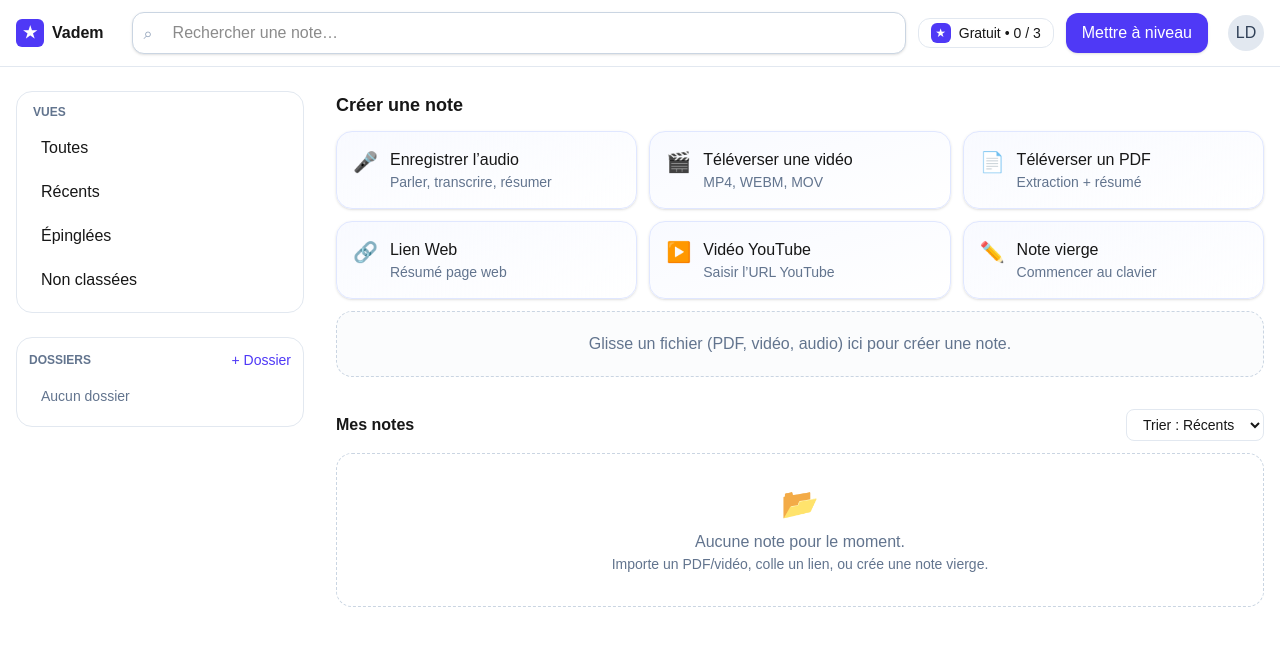
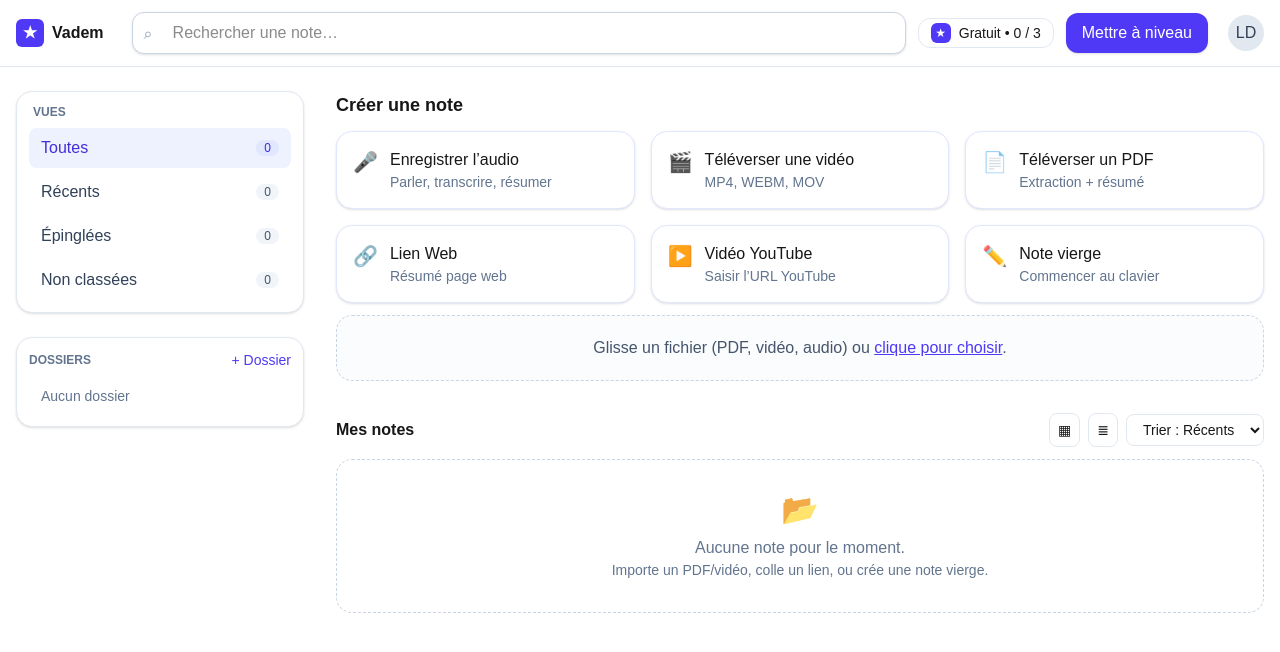
Before and after one commit to pachakuti01/vadem, a Next.js app in the folder web/: page /dashboard in a window 1280 px wide. Shown: the top 652 px of the page. Built offline with nearby package versions, Linux system fonts and the light colour scheme.

Commit message:
feat(dashboard): header upgrade CTA, remove PlanCard, quota banner, UX clean

```diff
--- a/web/src/app/dashboard/page.tsx
+++ b/web/src/app/dashboard/page.tsx
@@ -69,8 +69,10 @@ export default function DashboardPage() {
     setFolders((fs) => [...fs, { id, name, parentId }]);
     if (parentId) setCollapsed((c) => ({ ...c, [parentId]: false })); // déplier le parent
   };
-  const promptAddRoot  = () => { const n = prompt('Nom du dossier :')?.trim(); if (n) addFolder(n, null); };
-  const promptAddChild = (pid: string) => { const n = prompt('Nom du sous-dossier :')?.trim(); if (n) addFolder(n, pid); };
+  const promptAddChild = (pid: string) => {
+    const n = prompt('Nom du sous-dossier :')?.trim();
+    if (n) addFolder(n, pid);
+  };
   const renameFolder   = (id: string) => {
     const cur = folders.find((x) => x.id === id); if (!cur) return;
     const n = prompt('Nouveau nom :', cur.name)?.trim(); if (!n) return;
@@ -84,6 +86,10 @@ export default function DashboardPage() {
     setFolders((fs) => fs.filter((x) => !toDelete.has(x.id)));
   };
   const toggleCollapse = (id: string) => setCollapsed((c) => ({ ...c, [id]: !c[id] }));
+
+  // Création de dossier inline
+  const [adding, setAdding] = useState(false);
+  const addRef = useRef<HTMLInputElement|null>(null);
 
   // Quota
   const requireQuota = () => {
@@ -165,22 +171,42 @@ export default function DashboardPage() {
         {/* ── Sidebar ────────────────────────────────────────── */}
         <aside className="order-2 lg:order-1 lg:col-span-3 space-y-6">
           {/* Vues */}
-          <section className="rounded-2xl border border-slate-200 bg-white p-3">
+          <section className="rounded-2xl border border-slate-200 bg-white p-3 shadow-sm">
             <div className="text-xs font-semibold text-slate-500 uppercase px-1 mb-2">Vues</div>
             <nav className="grid gap-1">
-              <NavItem label="Toutes" onClick={() => console.log('vue: all')} />
-              <NavItem label="Récents" onClick={() => console.log('vue: recent')} />
-              <NavItem label="Épinglées" onClick={() => console.log('vue: pinned')} />
-              <NavItem label="Non classées" onClick={() => console.log('vue: uncategorized')} />
+              <NavItem label="Toutes" active count={used} onClick={() => console.log('vue: all')} />
+              <NavItem label="Récents" count={0} onClick={() => console.log('vue: recent')} />
+              <NavItem label="Épinglées" count={0} onClick={() => console.log('vue: pinned')} />
+              <NavItem label="Non classées" count={Math.max(0, used)} onClick={() => console.log('vue: uncategorized')} />
             </nav>
           </section>
 
           {/* Dossiers */}
-          <section className="rounded-2xl border border-slate-200 bg-white p-3">
+          <section className="rounded-2xl border border-slate-200 bg-white p-3 shadow-sm">
             <div className="mb-2 flex items-center justify-between">
               <div className="text-xs font-semibold text-slate-500 uppercase">Dossiers</div>
-              <button onClick={promptAddRoot} className="text-indigo-600 hover:underline text-sm">+ Dossier</button>
+              <button onClick={() => setAdding(true)} className="text-indigo-600 hover:underline text-sm">+ Dossier</button>
             </div>
+
+            {adding ? (
+              <div className="flex gap-2 px-2 pb-2">
+                <input
+                  ref={addRef}
+                  autoFocus
+                  className="flex-1 rounded-lg border border-slate-300 px-2 py-1 text-sm focus:outline-none focus:ring-2 focus:ring-indigo-500"
+                  placeholder="Nom du dossier…"
+                  onKeyDown={(e) => {
+                    if (e.key === 'Enter') {
+                      const name = (e.currentTarget.value || '').trim();
+                      if (name) addFolder(name, null);
+                      setAdding(false);
+                    }
+                    if (e.key === 'Escape') setAdding(false);
+                  }}
+                  onBlur={() => setAdding(false)}
+                />
+              </div>
+            ) : null}
 
             <FolderTree
               byParent={byParent}
@@ -198,7 +224,7 @@ export default function DashboardPage() {
           {/* Créer une note */}
           <section>
             <h2 className="mb-3 text-lg font-semibold">Créer une note</h2>
-            <div className="grid grid-cols-1 sm:grid-cols-2 xl:grid-cols-3 gap-3">
+            <div className="grid grid-cols-1 sm:grid-cols-2 xl:grid-cols-3 gap-4">
               <NoteActionCard title="Enregistrer l’audio" subtitle="Parler, transcrire, résumer" icon="🎤" onClick={() => openPicker(audioRef)} />
               <input ref={audioRef} type="file" accept="audio/*" className="hidden" onChange={onAudioChange} />
 
@@ -215,16 +241,16 @@ export default function DashboardPage() {
               <NoteActionCard title="Note vierge" subtitle="Commencer au clavier" icon="✏️" onClick={() => (requireQuota() ? alert('Créer une note vide (à brancher)') : null)} />
             </div>
 
-            {/* Dropzone light (visuel) */}
-            <div className="mt-3 rounded-2xl border border-dashed border-slate-300 bg-slate-50/60 p-5 text-center text-slate-500">
-              Glisse un fichier (PDF, vidéo, audio) ici pour créer une note.
-            </div>
+            <DropZone onClick={() => openPicker(pdfRef)} />
           </section>
 
           {/* Mes notes */}
           <section>
             <div className="mb-3 flex items-center justify-between">
               <h3 className="text-base font-semibold">Mes notes</h3>
+              <div className="flex items-center gap-2">
+                <button className="rounded-lg border border-slate-200 bg-white px-2 py-1.5 text-sm hover:bg-slate-50" aria-label="Vue grille">▦</button>
+                <button className="rounded-lg border border-slate-200 bg-white px-2 py-1.5 text-sm hover:bg-slate-50" aria-label="Vue liste">≣</button>
                 <select
                   className="rounded-lg border border-slate-200 bg-white px-3 py-1.5 text-sm focus:outline-none focus:ring-2 focus:ring-indigo-500"
                   onChange={(e) => console.log('sort:', e.target.value)}
@@ -234,6 +260,7 @@ export default function DashboardPage() {
                   <option value="az">Trier : A → Z</option>
                   <option value="za">Trier : Z → A</option>
                 </select>
+              </div>
             </div>
 
             <div className="rounded-2xl border border-dashed border-slate-300 bg-white p-8 text-center text-slate-500">
@@ -252,13 +279,26 @@ export default function DashboardPage() {
 /* UI atoms                                                                   */
 /* ────────────────────────────────────────────────────────────────────────── */
 
-function NavItem({ label, onClick }: { label: string; onClick?: () => void }) {
+function NavItem({ label, active=false, count, onClick }:{
+  label: string; active?: boolean; count?: number; onClick?: () => void;
+}) {
   return (
     <button
       onClick={onClick}
-      className="w-full text-left rounded-lg px-3 py-2 hover:bg-slate-100 transition"
+      className={[
+        "w-full flex items-center justify-between rounded-lg px-3 py-2 transition",
+        active ? "bg-indigo-50 text-indigo-700" : "hover:bg-slate-100 text-slate-700"
+      ].join(" ")}
     >
-      {label}
+      <span>{label}</span>
+      {typeof count === "number" && (
+        <span className={[
+          "ml-3 inline-flex items-center rounded-full px-2 text-xs",
+          active ? "bg-indigo-100 text-indigo-700" : "bg-slate-100 text-slate-600"
+        ].join(" ")}>
+          {count}
+        </span>
+      )}
     </button>
   );
 }
@@ -268,15 +308,28 @@ function NoteActionCard(props: { title: string; subtitle?: string; icon?: string
   return (
     <button
       onClick={onClick}
-      className="group rounded-2xl border border-indigo-100 bg-gradient-to-br from-indigo-50/40 to-white p-4 text-left shadow-sm transition hover:-translate-y-1 hover:shadow-lg focus:outline-none focus:ring-2 focus:ring-indigo-500"
+      className="group rounded-2xl border border-indigo-100 bg-white p-4 text-left shadow-sm transition-transform hover:-translate-y-0.5 hover:shadow-md focus:outline-none focus:ring-2 focus:ring-indigo-500"
     >
       <div className="flex items-start gap-3">
-        <div className="text-xl">{icon}</div>
+        <div className="text-xl text-indigo-600/90">{icon}</div>
         <div>
           <div className="font-medium">{title}</div>
           {subtitle ? <div className="text-sm text-slate-500">{subtitle}</div> : null}
         </div>
       </div>
+    </button>
+  );
+}
+
+function DropZone({ onClick }:{ onClick?:()=>void }) {
+  return (
+    <button
+      onClick={onClick}
+      className="mt-3 w-full rounded-2xl border border-dashed border-slate-300 bg-slate-50/60 p-5 text-center text-slate-600 hover:bg-slate-100 focus:outline-none focus:ring-2 focus:ring-indigo-500"
+      aria-label="Importer un fichier"
+      role="button"
+    >
+      Glisse un fichier (PDF, vidéo, audio) ou <span className="text-indigo-600 underline">clique pour choisir</span>.
     </button>
   );
 }
@@ -374,13 +427,13 @@ function FolderNode({
           ) : (
             <span className="inline-flex h-5 w-5 items-center justify-center opacity-40">•</span>
           )}
-          <button className="truncate text-left">📁 {node.name}</button>
+          <button className="truncate text-left" aria-label={`Ouvrir le dossier ${node.name}`}>📁 {node.name}</button>
         </div>
 
         <div className="opacity-0 group-hover:opacity-100 transition flex items-center gap-2 text-slate-500">
-          <button onClick={() => onAddChild(node.id)} title="Sous-dossier">➕</button>
-          <button onClick={() => onRename(node.id)}   title="Renommer">✏️</button>
-          <button onClick={() => onDelete(node.id)}   title="Supprimer">🗑️</button>
+          <button onClick={() => onAddChild(node.id)} title="Sous-dossier" aria-label="Créer un sous-dossier">➕</button>
+          <button onClick={() => onRename(node.id)}   title="Renommer" aria-label="Renommer le dossier">✏️</button>
+          <button onClick={() => onDelete(node.id)}   title="Supprimer" aria-label="Supprimer le dossier">🗑️</button>
         </div>
       </div>
 
```
Lines whose indentation alone changed are shown as unchanged.
